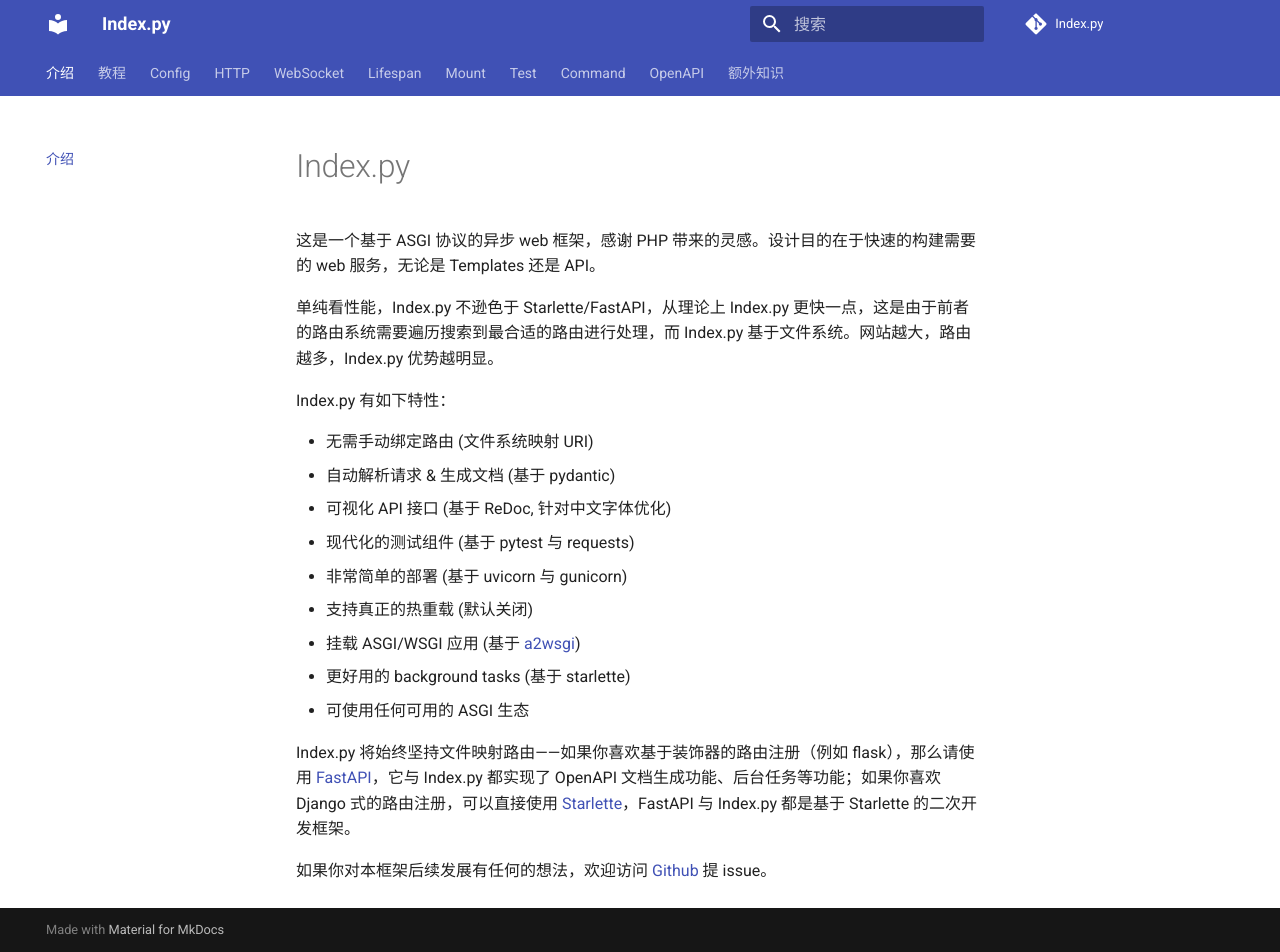
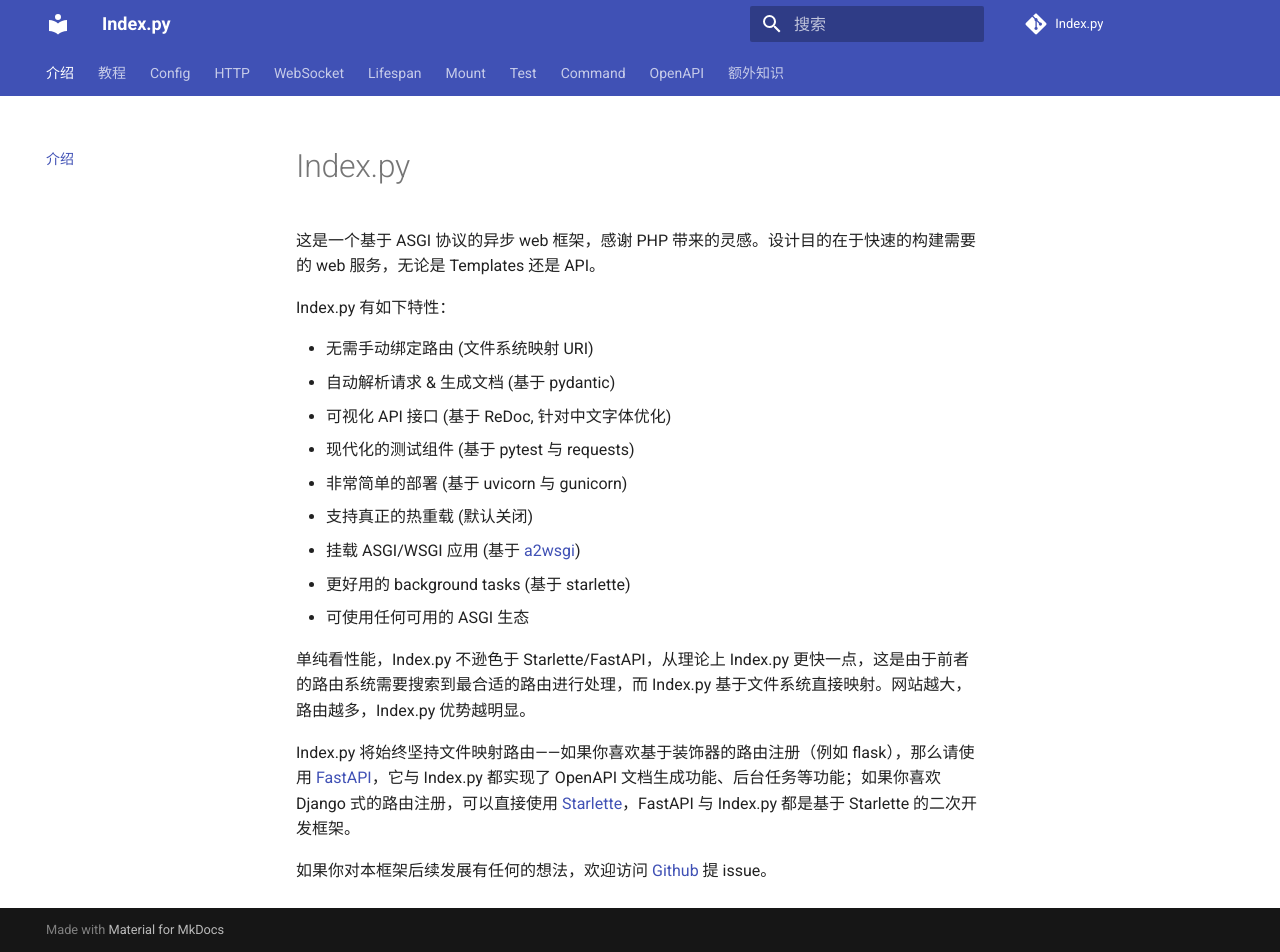
Before and after one commit to abersheeran/kui, an MkDocs documentation site: the page built from docs/index.md, in a window 1280 px wide and 952 px high. Built offline with MkDocs 1.6.1 and Material for MkDocs 9.7.7, drawn with Linux system fonts in a browser that asks for light colours; comment, search, counter and statistics services are not loaded; some of the changed lines change nothing that is shown.

Commit message:
update docs

```diff
--- a/docs/index.md
+++ b/docs/index.md
@@ -1,8 +1,6 @@
 # Index.py
 
 这是一个基于 ASGI 协议的异步 web 框架，感谢 PHP 带来的灵感。设计目的在于快速的构建需要的 web 服务，无论是 Templates 还是 API。
-
-单纯看性能，Index.py 不逊色于 Starlette/FastAPI，从理论上 Index.py 更快一点，这是由于前者的路由系统需要遍历搜索到最合适的路由进行处理，而 Index.py 基于文件系统。网站越大，路由越多，Index.py 优势越明显。
 
 Index.py 有如下特性：
 
@@ -16,6 +14,8 @@
 - 更好用的 background tasks (基于 starlette)
 - 可使用任何可用的 ASGI 生态
 
+单纯看性能，Index.py 不逊色于 Starlette/FastAPI，从理论上 Index.py 更快一点，这是由于前者的路由系统需要搜索到最合适的路由进行处理，而 Index.py 基于文件系统直接映射。网站越大，路由越多，Index.py 优势越明显。
+
 Index.py 将始终坚持文件映射路由——如果你喜欢基于装饰器的路由注册（例如 flask），那么请使用 [FastAPI](https://fastapi.tiangolo.com/)，它与 Index.py 都实现了 OpenAPI 文档生成功能、后台任务等功能；如果你喜欢 Django 式的路由注册，可以直接使用 [Starlette](https://starlette.io)，FastAPI 与 Index.py 都是基于 Starlette 的二次开发框架。
 
 如果你对本框架后续发展有任何的想法，欢迎访问 [Github](https://github.com/abersheeran/index.py) 提 issue。
```
